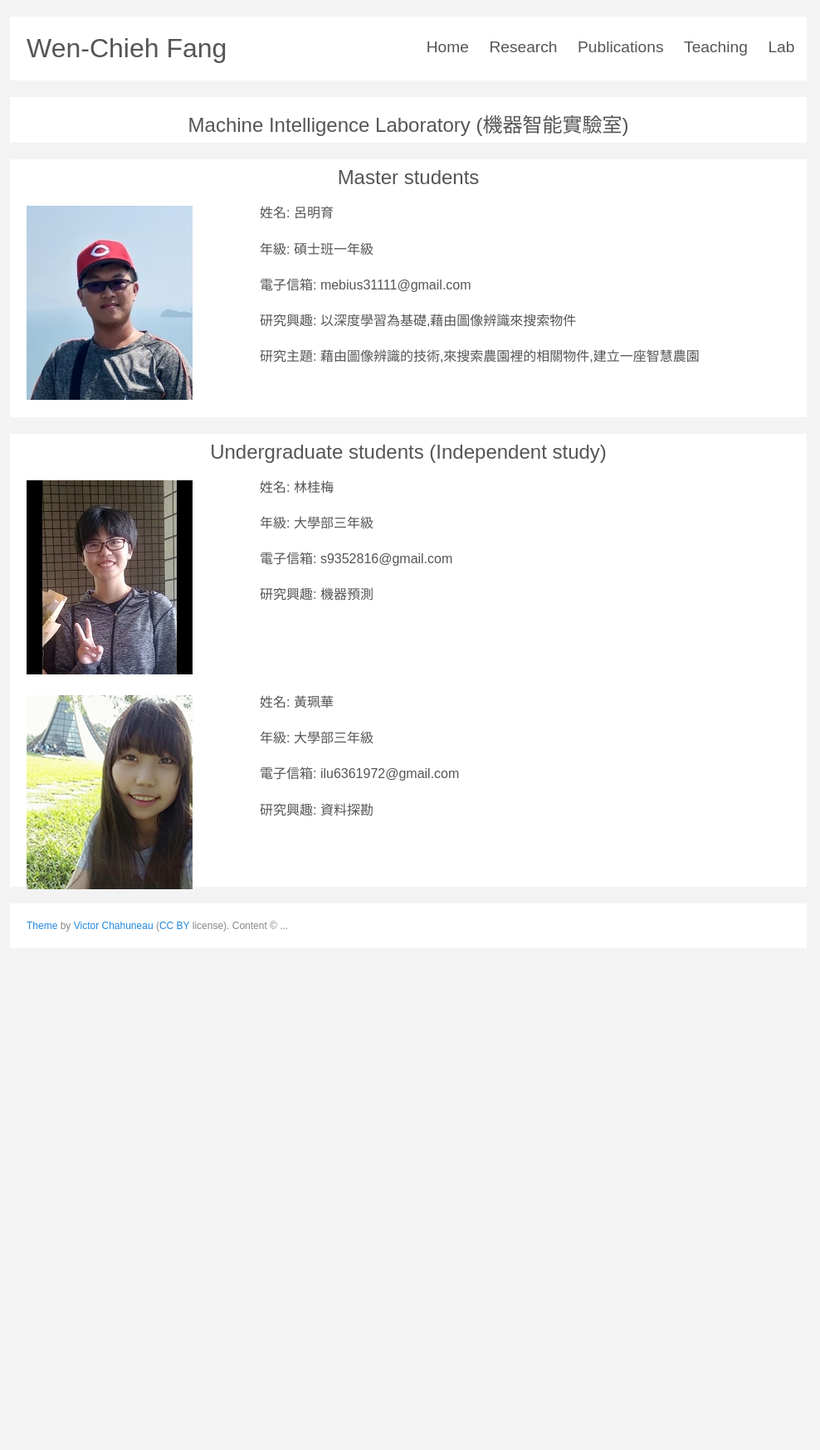
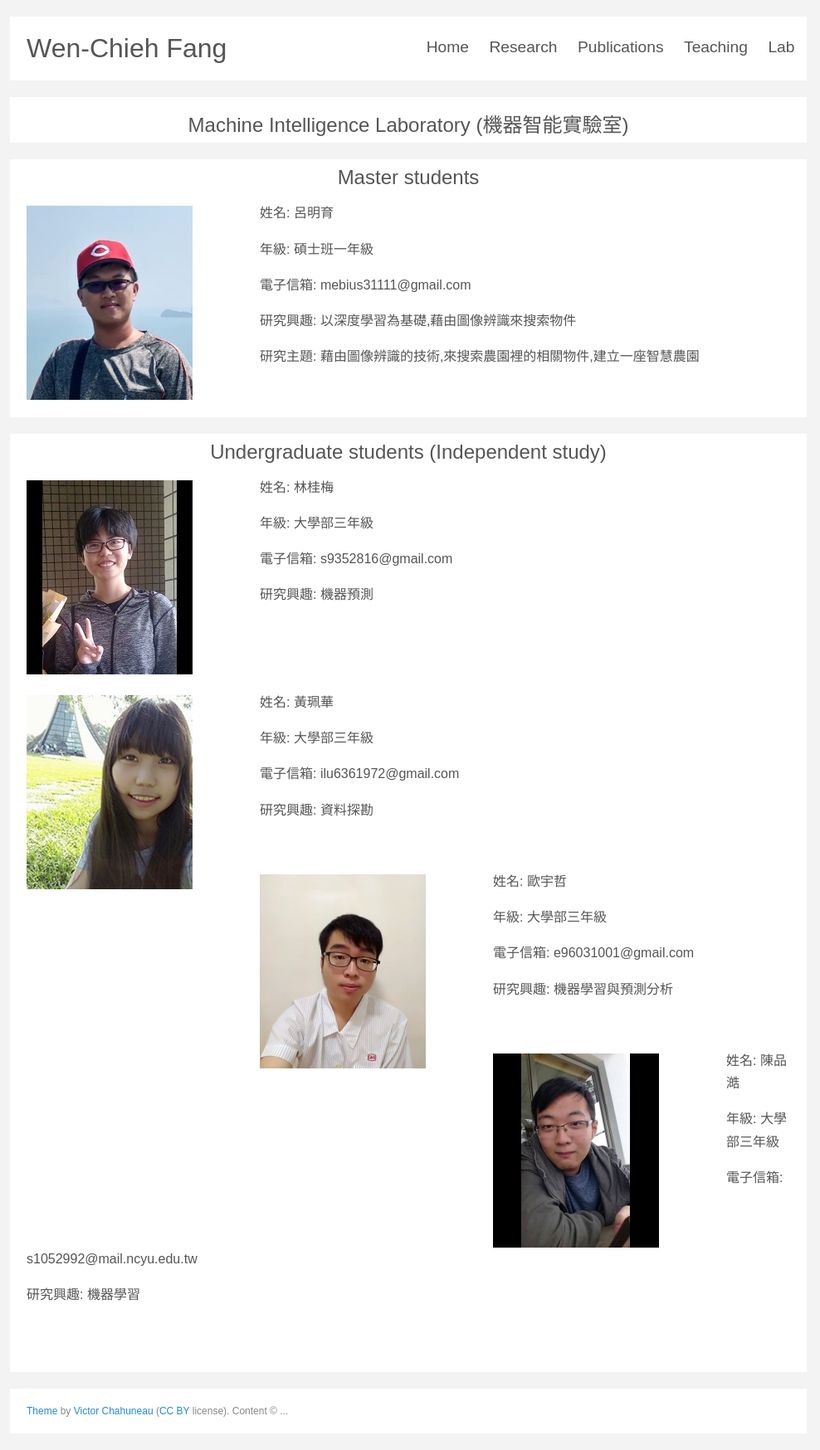
Before and after one commit to ncyu-deep/myblog, a Jekyll site: the page built from lab.md, in a window 1280 px wide. Shown: the whole page at 83% size, without its empty margins (148-1136 px from the left). Built offline with Jekyll 4.4.1, drawn with Linux system fonts in a browser that asks for light colours; some web fonts are replaced; before the commit the page ends 1163 px from its top, so only the background shows below that.

Commit message:
Add two new undergraduates, Ou and Chen

```diff
--- a/lab.md
+++ b/lab.md
@@ -52,3 +52,27 @@ title: My lab
 研究興趣: 資料探勘
 
 <br/>
+
+<img src="ou.png" align="left" style="margin-top:5px; margin-right:81px" alt="ou"/>
+
+姓名: 歐宇哲
+
+年級: 大學部三年級
+
+電子信箱: e96031001@gmail.com
+
+研究興趣: 機器學習與預測分析
+
+<br/>
+
+<img src="chen.png" align="left" style="margin-top:5px; margin-right:81px" alt="chen"/>
+
+姓名: 陳品澔
+
+年級: 大學部三年級
+
+電子信箱: s1052992@mail.ncyu.edu.tw
+
+研究興趣: 機器學習
+
+<br/>
```
Also changed, not shown: chen.png (added), ou.png (added).
